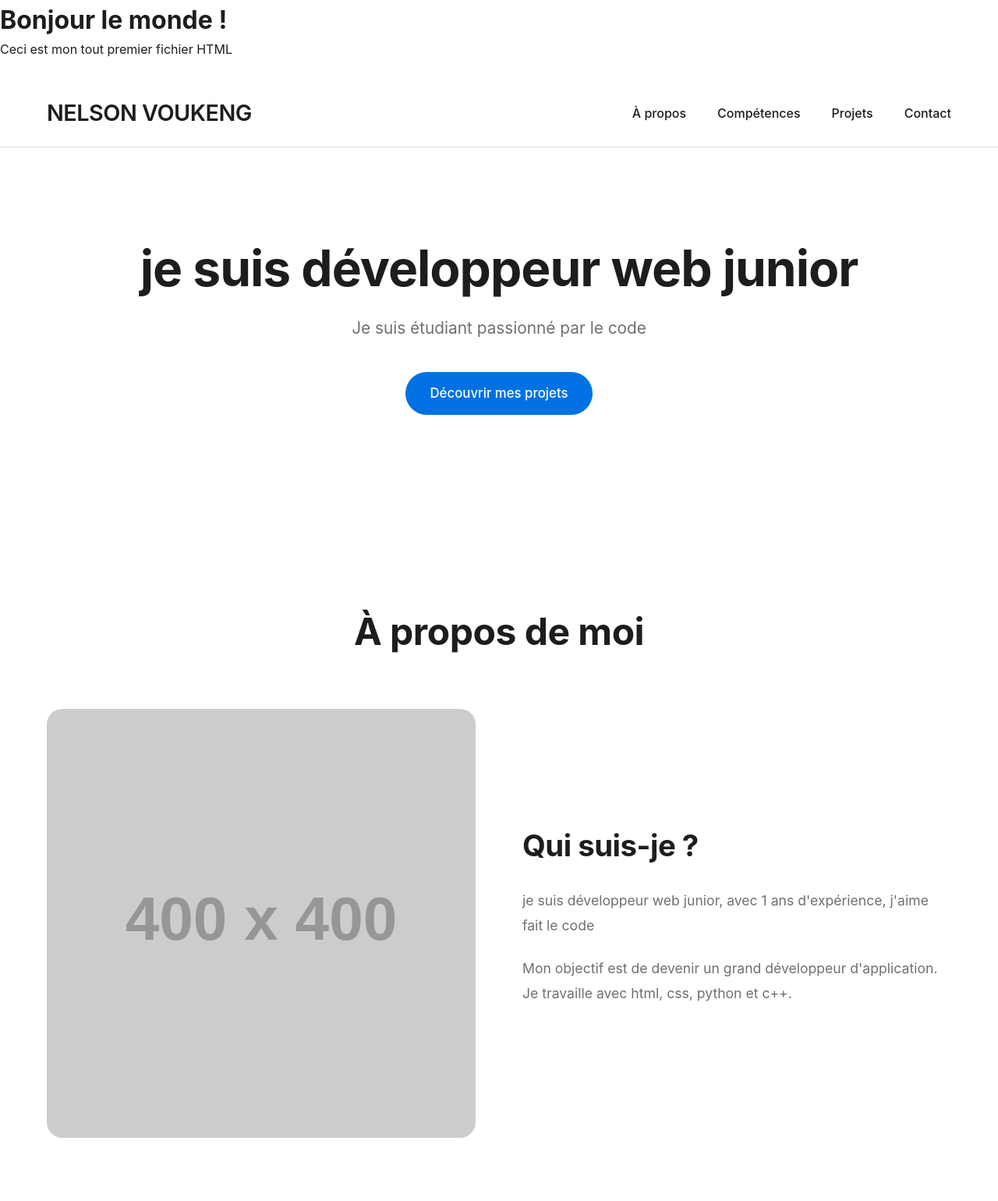
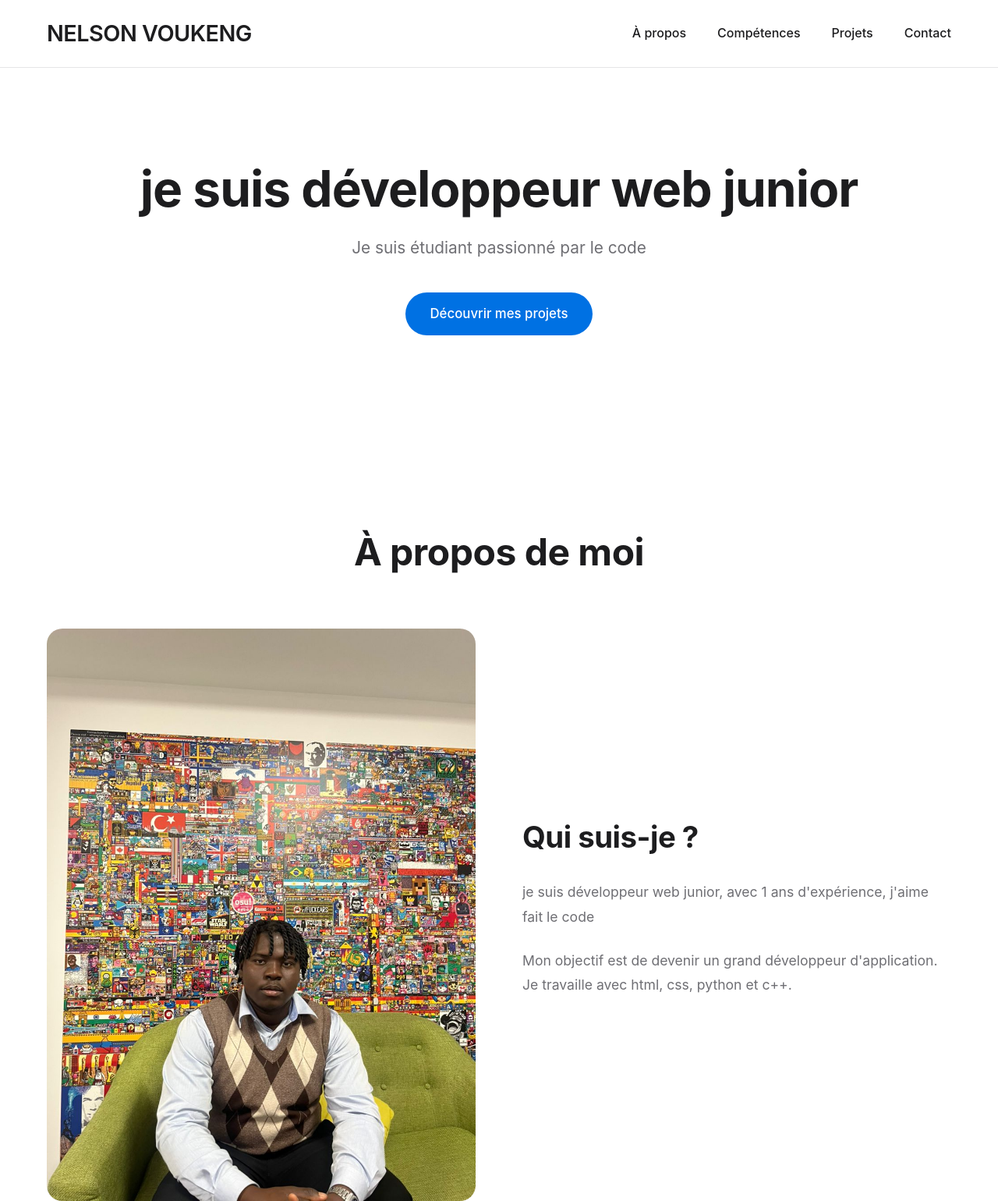
Before and after one commit to voukengnelson2-sketch/hetic-portfolio, a plain HTML site: page index.html in a window 1280 px wide. Shown: the top 1540 px of the page at 78% size. Drawn offline with Linux system fonts and the light colour scheme; placeholder pictures from the web are drawn by us.

Commit message:
photo profil okay

```diff
--- a/index.html
+++ b/index.html
@@ -8,10 +8,6 @@
     <link rel="stylesheet" href="style.css">
   </head>
 <body>
-<h1>Bonjour le monde !</h1>
-<p>Ceci est mon tout premier fichier HTML</p>
-    <!-- ===== HEADER / NAVIGATION ===== -->
-     <img src="WhatsApp Image 2025-10-17 à 20.19.57_91090dba - Copie (2) - Copie - Copie.jpg" alt="">
     <header>
         <div class="container">
             <nav>
@@ -51,7 +47,7 @@
 
             <div class="about-content">
                 <div class="about-image">
-                    <img src="https://via.placeholder.com/400x400" alt="Photo de profil">
+                    <img src="WhatsApp Image 2025-10-17 à 20.19.57_91090dba - Copie (2) - Copie.jpg" alt="Photo de profil">
                 </div>
 
                 <div class="about-text">
```
Also changed, not shown: WhatsApp Image 2025-10-17 à 20.19.57_91090dba - Copie (2) - Copie.jpg (added).
